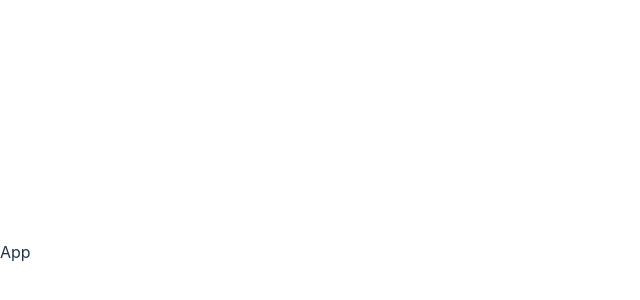
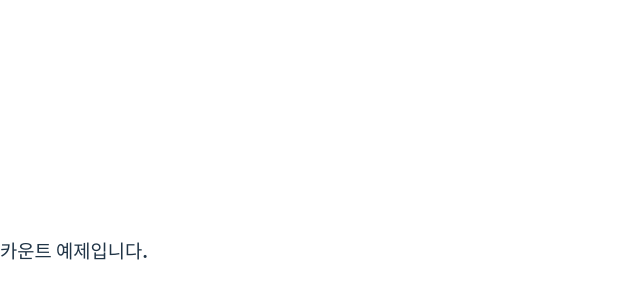
Before and after one commit to johj703/memo-app, a React (Vite) app: page / in a window 1280 px wide. Shown: the part 148-448 px from the top of the page, without its empty margins (0-640 px from the left). Built offline with nearby package versions, Linux system fonts and the light colour scheme.

Commit message:
App 페이지 수정

```diff
--- a/src/App.jsx
+++ b/src/App.jsx
@@ -1,5 +1,11 @@
 function App() {
-  return <div>App</div>;
+  console.log("App 컴포넌트가 렌더링 되었습니다.");
+
+  return (
+    <>
+      <h3>카운트 예제입니다.</h3>
+    </>
+  );
 }
 
 export default App;
```
